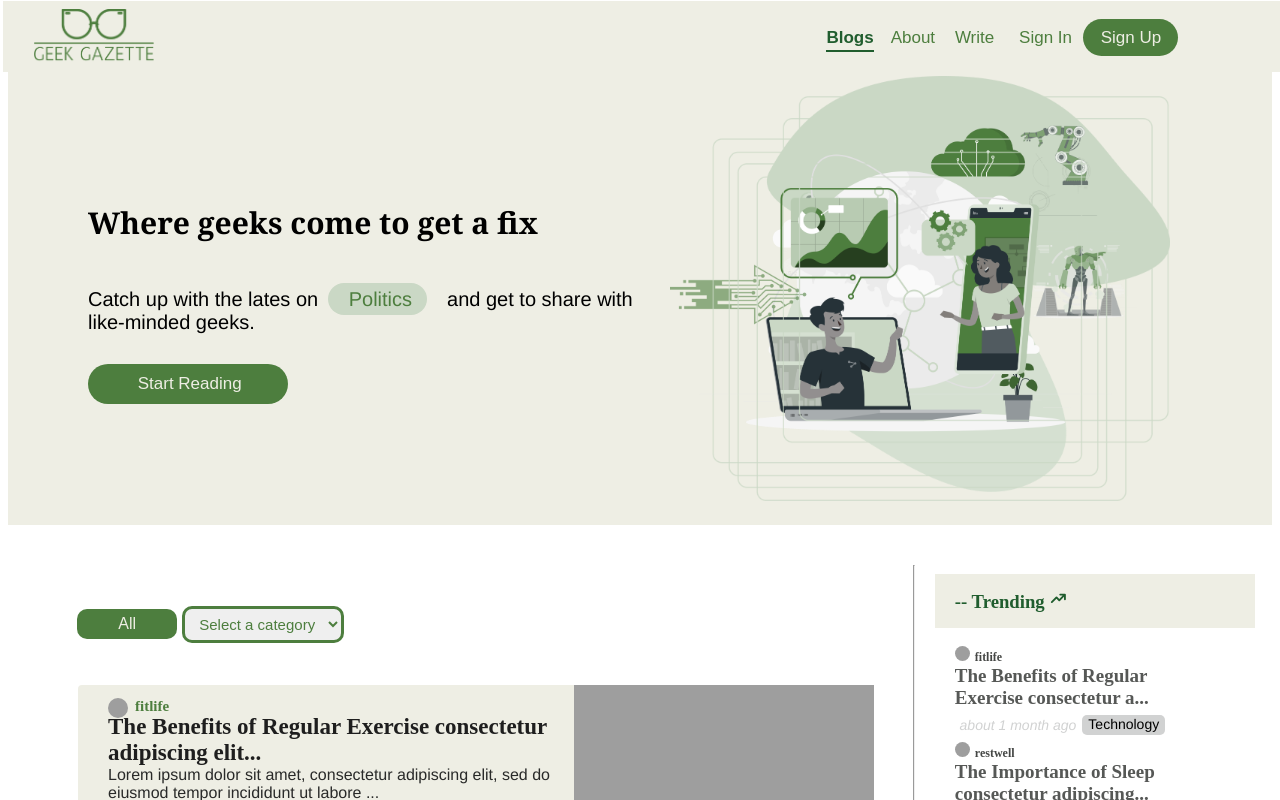
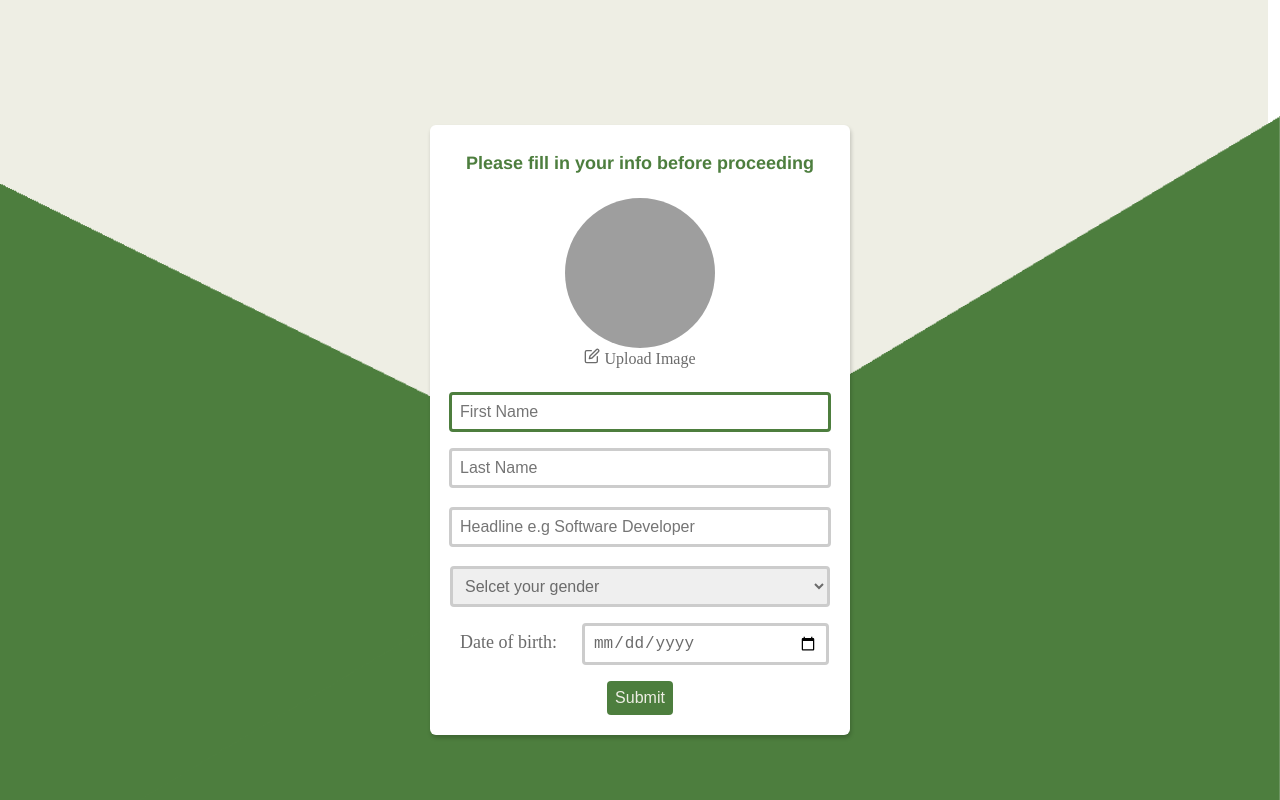
Before and after one commit to kiptanuiBoaz/geekgazette, a React (Vite) app: page /auth/new-profile in a window 1280 px wide. Before the commit this address led to /. Shown: the top 800 px of the page. Built offline with nearby package versions, Linux system fonts and the light colour scheme; grey boxes are pictures that could not be loaded.

Commit message:
moved userProfile form component to /auth

```diff
--- a/package.json
+++ b/package.json
@@ -12,7 +12,6 @@
     "@reduxjs/toolkit": "^1.9.3",
     "@types/axios": "^0.14.0",
     "@types/redux": "^3.6.0",
-    "axios": "^1.3.5",
     "date-fns": "^2.29.3",
     "firebase": "^9.19.1",
     "react": "^18.2.0",
--- a/src/App.tsx
+++ b/src/App.tsx
@@ -26,13 +26,14 @@ export const App = () => {
             <Route path=":postId" element={<FullBlogPage />} />
             <Route path="edit/:blogId" element={<EditBlog />} />
           </Route>
-          <Route path="user/new-profile" element={<UserProfileForm />} />
+
           <Route path="about" element={<About />} />
         </Route>
 
         <Route path="auth" element={<AuthHome />}>
           <Route path="sign-in" element={<LoginForm />} />
           <Route path="sign-up" element={<SignUpForm />} />
+          <Route path="new-profile" element={<UserProfileForm />} />
         </Route>
 
         <Route path="*" element={<Navigate to="/" replace />} />
--- a/src/pages/LoginForm.tsx
+++ b/src/pages/LoginForm.tsx
@@ -36,7 +36,7 @@ const LoginForm = () => {
                 LOGIN_URL,
                 JSON.stringify({ email, pwd }),
             );
-            if (response.status === 200) navigate("/user/new-profile");
+
 
             console.log(response)
 
@@ -46,7 +46,7 @@ const LoginForm = () => {
             //send to global context
 
             //navigate user to the route they're from
-            // navigate(from, { replace: true });
+            navigate(from, { replace: true });
         } catch (err: any) {
 
             if (!err?.response) {
--- a/src/pages/SignUpForm.tsx
+++ b/src/pages/SignUpForm.tsx
@@ -112,6 +112,7 @@ const SignUpForm = () => {
       setSuccess(true);
       //empty input fields
       setPassword(""); setConfirmPassowrd(""); setEmail("");
+      if (response.status === 200) navigate("auth/user/new-profile");
 
     } catch (err: any) {
       //handle errors
--- a/src/pages/UserProfileForm.tsx
+++ b/src/pages/UserProfileForm.tsx
@@ -90,7 +90,7 @@ const UserProfileForm = () => {
 
     console.log(image);
     return (
-        <section className='profile-form-container'>
+
             <form className='profile-form'>
                 <p className='instruction'>Please fill in your info before proceeding</p>
                 <label htmlFor="file-upload" className='custom-file-upload'>
@@ -144,8 +144,7 @@ const UserProfileForm = () => {
                 </button>
             </form>
 
-            <img className='illustrator-img' src={heroImage} alt="illustrator" />
-        </section>
+
     )
 }
 
--- a/src/pages/user-profile-form.scss
+++ b/src/pages/user-profile-form.scss
@@ -1,13 +1,5 @@
 @import "./new-blog-form.scss";
 
-.profile-form-container {
-  align-items: center;
-  display: flex;
-  justify-content: center;
-  align-items: center;
-  background-color: var(--primary-backround);
-  padding: 0 10%;
-  margin-top: 60px;
 .profile-form {
   @extend .blog-form;
   border-radius: 6px;
@@ -19,8 +11,13 @@
   padding-top: 10px;
   padding-bottom: 20px;
   box-shadow: 1px 3px 4px rgba(0, 0, 0, 0.2);
+  position: absolute;
+  z-index: 6;
+  left: 50%;
+  top:50%;
+  transform: translate(-50%, -50%);
 
-    .instruction{
+  .instruction {
     color: var(--primary-color);
     font-size: 18px;
     font-weight: bold;
@@ -36,7 +33,7 @@
 
     &:hover {
       background-color: #fff;
-        color:var(--primary-color)
+      color: var(--primary-color);
     }
     .file-upload-image {
       width: 150px;
@@ -99,4 +96,3 @@
     display: none;
   }
 }
-}
```
Also changed, not shown: src/hooks/useLogout.ts (added), src/hooks/usePrivateApi.ts (added), src/hooks/useRefreshToken.ts (added), 1 other file (tests, documents, lock files or other folders). Lines whose indentation alone changed are shown as unchanged.
